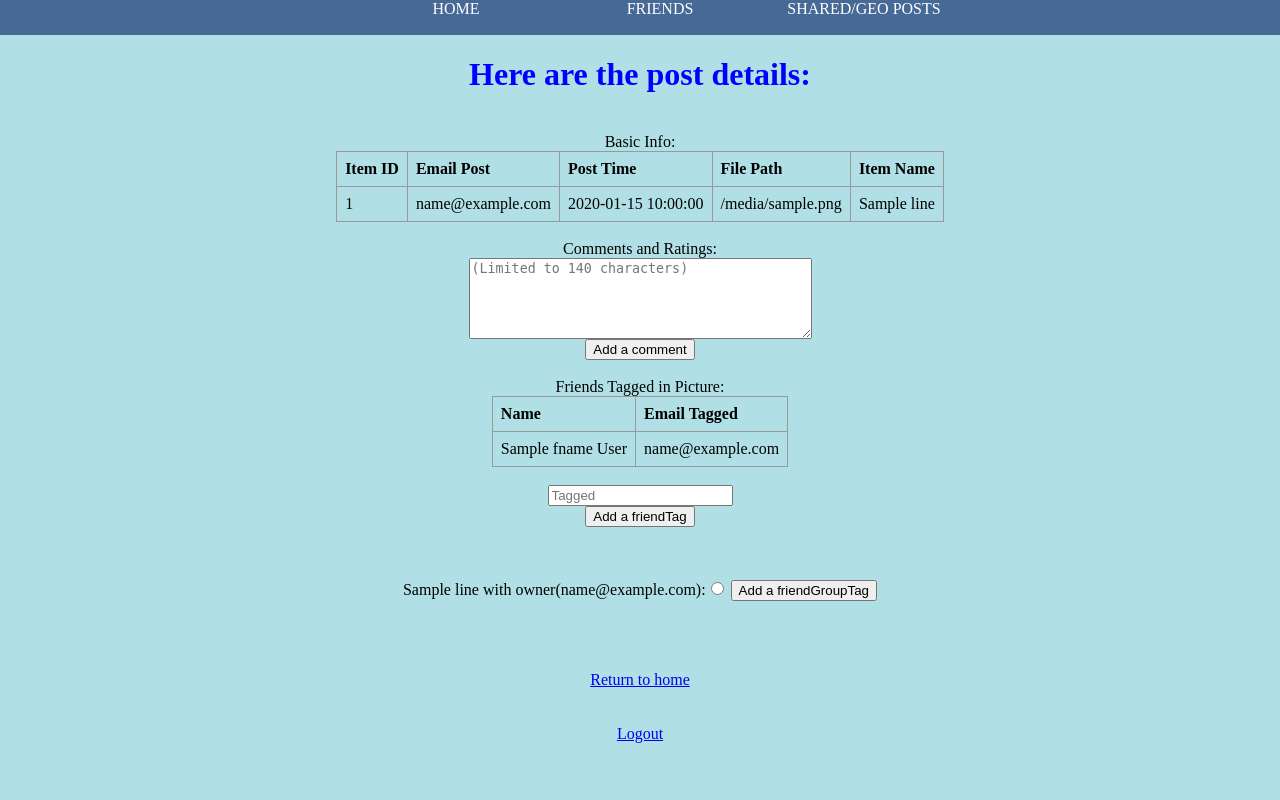
After one commit to md3756/PriCoSha, a Flask app: template templates/show_visibleposts.html in a window 1280 px wide. The commit adds this page. Run offline with Flask 2, Linux system fonts and the light colour scheme; the template is opened without the code that fills it: most values are stand-ins (such as "Sample title", 1, 10 or a date in 2020).

Commit message:
Show public and shared post details

```diff
--- a/app.py
+++ b/app.py
@@ -140,6 +140,46 @@ def show_posts():
     data1 = cursor.fetchall()
     cursor.close()
     return render_template('show_posts.html', post = data, tags = data1)
+
+@app.route('/show_visibleposts', methods=['GET','POST'])
+def show_visibleposts():
+    item = request.form['post']
+    poster = request.form['poster']
+    session['item_id'] = item
+    session['poster'] = poster
+    user = session['email']
+    cursor = conn.cursor();
+    ins = 'SELECT * FROM contentitem WHERE item_id = %s'
+    cursor.execute(ins, (item))
+    data = cursor.fetchall()
+    ins = 'SELECT fname, lname, person.email FROM tag JOIN person ON tag.email_tagged = person.email WHERE item_id = %s AND status = "TRUE"'
+    cursor.execute(ins, (item))
+    data1 = cursor.fetchall()
+    ins = 'SELECT DISTINCT fg_name, owner_email FROM belong AS b WHERE email = %s AND status = "TRUE" AND (fg_name, owner_email) in (SELECT fg_name, owner_email FROM belong WHERE email = %s AND fg_name = b.fg_name AND owner_email = b.owner_email AND status = "TRUE")'
+    cursor.execute(ins, (poster, user))
+    data2 = cursor.fetchall()
+    cursor.close()
+    return render_template('show_visibleposts.html', post = data, tags = data1, groups = data2)
+
+@app.route('/show_publicposts', methods=['GET','POST'])
+def show_publicposts():
+    item = request.form['post']
+    poster = request.form['poster']
+    session['item_id'] = item
+    session['poster'] = poster
+    user = session['email']
+    cursor = conn.cursor();
+    ins = 'SELECT * FROM contentitem WHERE item_id = %s'
+    cursor.execute(ins, (item))
+    data = cursor.fetchall()
+    ins = 'SELECT fname, lname, person.email FROM tag JOIN person ON tag.email_tagged = person.email WHERE item_id = %s AND status = "TRUE"'
+    cursor.execute(ins, (item))
+    data1 = cursor.fetchall()
+    ins = 'SELECT fg_name, owner_email FROM friendgroup'
+    cursor.execute(ins)
+    data2 = cursor.fetchall()
+    cursor.close()
+    return render_template('show_publicposts.html', post = data, tags = data1, groups = data2)
 
 @app.route('/edit_post', methods=['GET','POST'])
 def edit_post():
@@ -285,7 +325,7 @@ def create_friendgroup():
         ins = 'INSERT INTO friendgroup VALUES(%s, %s, %s)'
         cursor.execute(ins, (user, name, description))
         conn.commit()
-        ins = 'INSERT INTO belong VALUES(%s, %s, %s)'
+        ins = 'INSERT INTO belong VALUES(%s, %s, %s "TRUE")'
         cursor.execute(ins, (user, user, name))
         conn.commit()
         cursor.close()
--- /dev/null
+++ b/templates/show_visibleposts.html
@@ -0,0 +1,115 @@
+<html>
+<head>
+	<style type="text/css">
+	body {
+		background-color: powderblue;
+		margin: 0 auto;
+	}
+	h1   {color: blue;}
+	table {
+			border-collapse: collapse;
+	}
+
+	td, th {
+		border: 1px solid #999;
+		padding: 0.5rem;
+		text-align: left;
+}
+	header {
+		background-color: #466995;
+		border-bottom: 1px solid #466995;
+		width: 100%;
+	}
+	li{
+		color: white;
+		display: inline-block;
+		width: 200px;
+	}
+	</style>
+</head>
+<body>
+<center>
+	<nav>
+		 <header>
+		    <ul>
+		      <a href ="/home"><li>HOME</li></a>
+					<a href ="/friendgroup"><li>FRIENDS</li></a>
+					<a href ="/home"><li>SHARED/GEO POSTS</li></a>
+		    </ul>
+		  </header>
+	</nav>
+
+<h1>Here are the post details:</h1>
+<br>
+Basic Info:
+<table>
+	<table>
+	  <th>Item ID</th>
+		<th>Email Post</th>
+		<th>Post Time</th>
+		<th>File Path</th>
+		<th>Item Name</th>
+<!--	<th>Post</th>
+-->
+{% for line in post %}
+	<tr>
+		<td>{{line.item_id}}</td>
+		<td>{{line.email_post}}</td>
+		<td>{{line.post_time}}</td>
+		<td>{{line.file_path}}</td>
+		<td>{{line.item_name}}</td>
+	</tr>
+	{% endfor %}
+</table>
+<br>
+Comments and Ratings:
+
+<br>
+<textarea name="comment" cols="40" rows="5" placeholder="(Limited to 140 characters)"></textarea>
+<br>
+<input type="submit" value = "Add a comment" />
+<br>
+<br>
+
+Friends Tagged in Picture:
+<table>
+	<table>
+	  <th>Name</th>
+		<th>Email Tagged</th>
+{% for line in tags %}
+	<tr>
+		<td>{{line.fname}} {{line.lname}}</td>
+		<td>{{line.email}}</td>
+	</tr>
+{% endfor %}
+</table>
+
+<br>
+<form action="/tag" method="POST">
+	<input type="text" name="friendTag" placeholder="Tagged" /> </br>
+	<input type="submit" value = "Add a friendTag" />
+</form>
+<br>
+
+
+<br>
+<form action="/tag_group" method="POST">
+	{% for line in groups %}
+	{{line.fg_name}} with owner({{line.owner_email}}):<input type = "radio" name = "FriendGroupTag" value="{{line.fg_name}}"><input type = "hidden" name = "FriendGroupOwner" value = "{{line.owner_email}}"></input></input>
+	{% endfor %}
+	<input type="submit" value = "Add a friendGroupTag" />
+</form>
+<br>
+
+<br>
+<br>
+<a href="/home">Return to home</a>
+<br>
+<br>
+<br>
+<a href="/logout">Logout</a>
+</center>
+</body>
+
+
+</html>
```
Also changed, not shown: templates/home.html (+4 -4 lines), templates/show_publicposts.html (added, +115 -0 lines).
